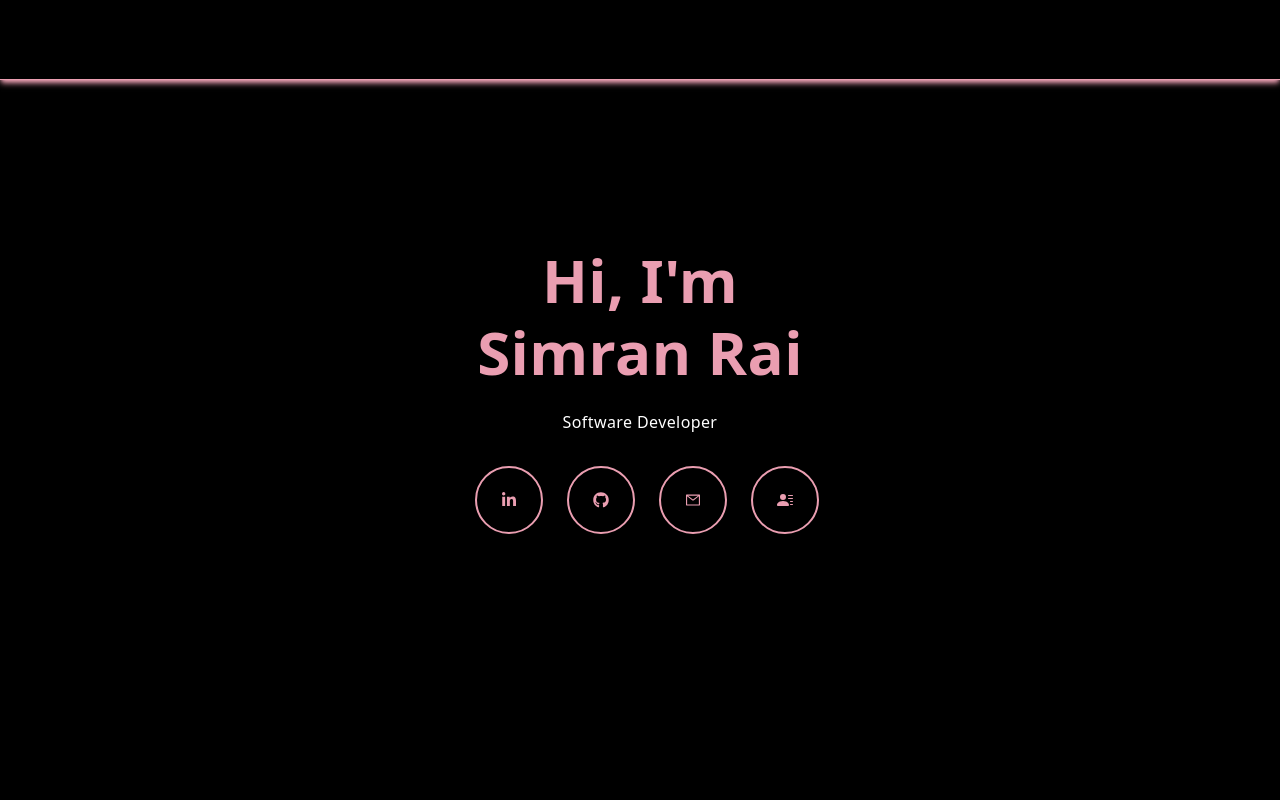
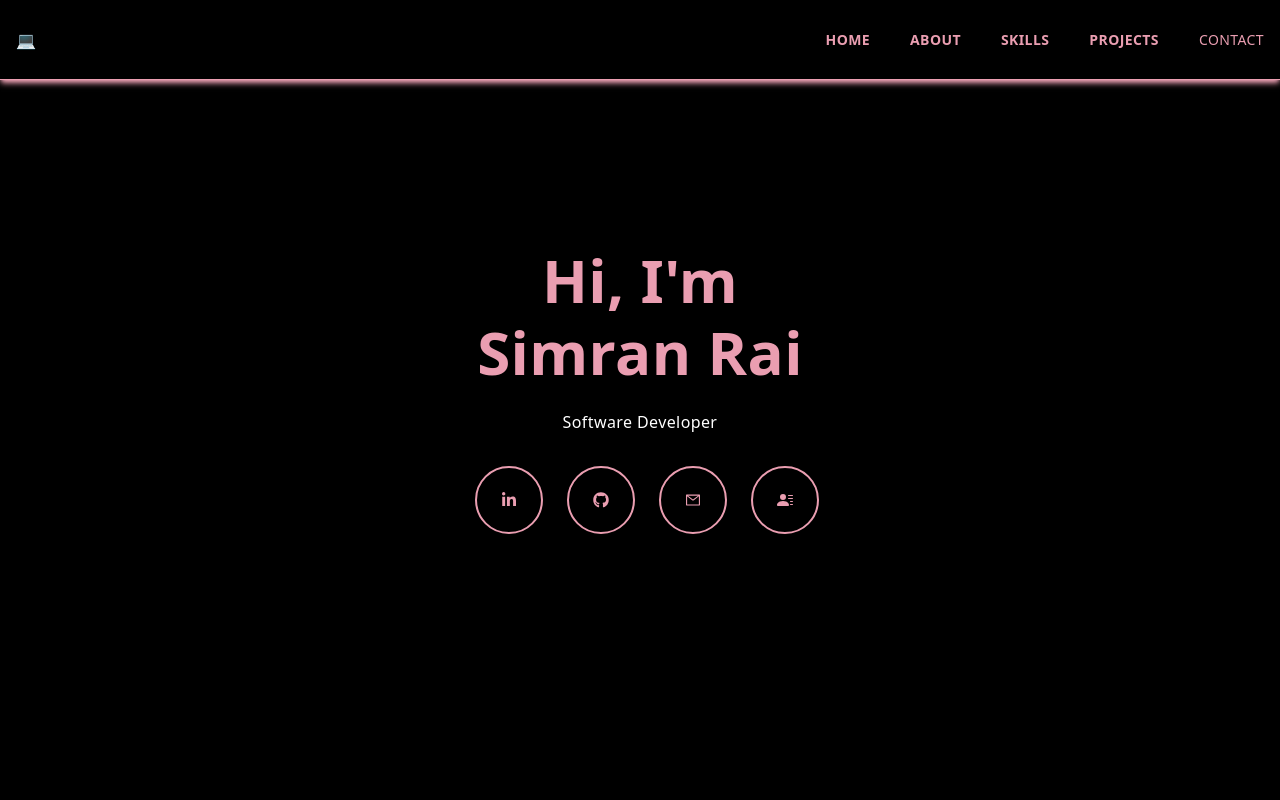
Before and after one commit to srai98i/portfolio-site, a Next.js app: page / in a window 1280 px wide. Shown: the top 800 px of the page. Built offline with nearby package versions, Linux system fonts and the light colour scheme.

Commit message:
added placeholder logo

```diff
--- a/pages/components/Navbar.jsx
+++ b/pages/components/Navbar.jsx
@@ -19,9 +19,9 @@ const Navbar = () => {
   };
 
   return (
-    <div className="fixed w-full h-20 shadow-md shadow-[#EA9EB1] border-[#EA9EB1] border-b-[0.05rem] z-[100]  bg-[black]">
-      <div className="flex justify-between items-center w-full h-full px-4 2xl:px-16 text-black ">
-        .
+    <div className="fixed w-full h-20 shadow-md shadow-[#EA9EB1] border-[#EA9EB1] border-b-[0.05rem] z-[100]  bg-[black] text-[#EA9EB1]">
+      <div className="flex justify-between items-center w-full h-full px-4 2xl:px-16">
+        💻
         <div>
           <ul className="hidden md:flex">
             <Link href="/#home">
```
